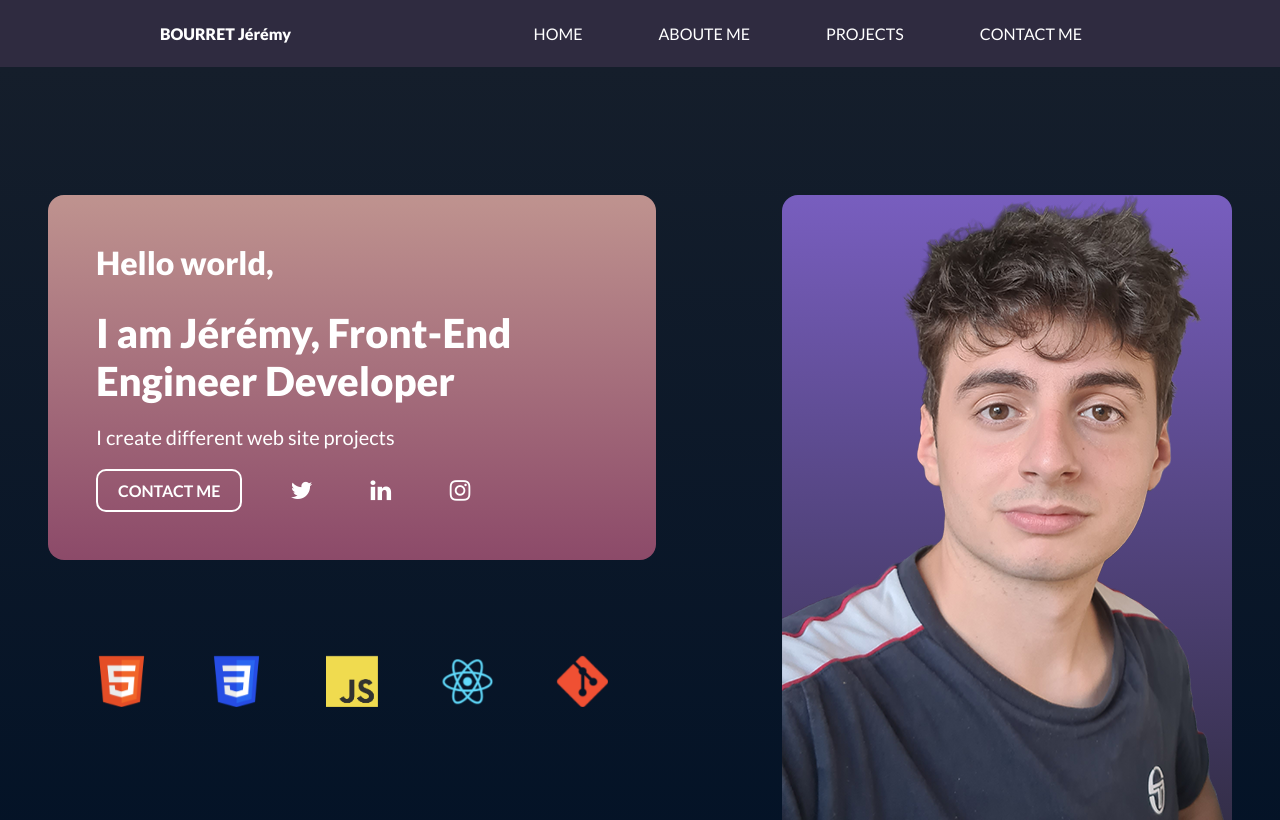
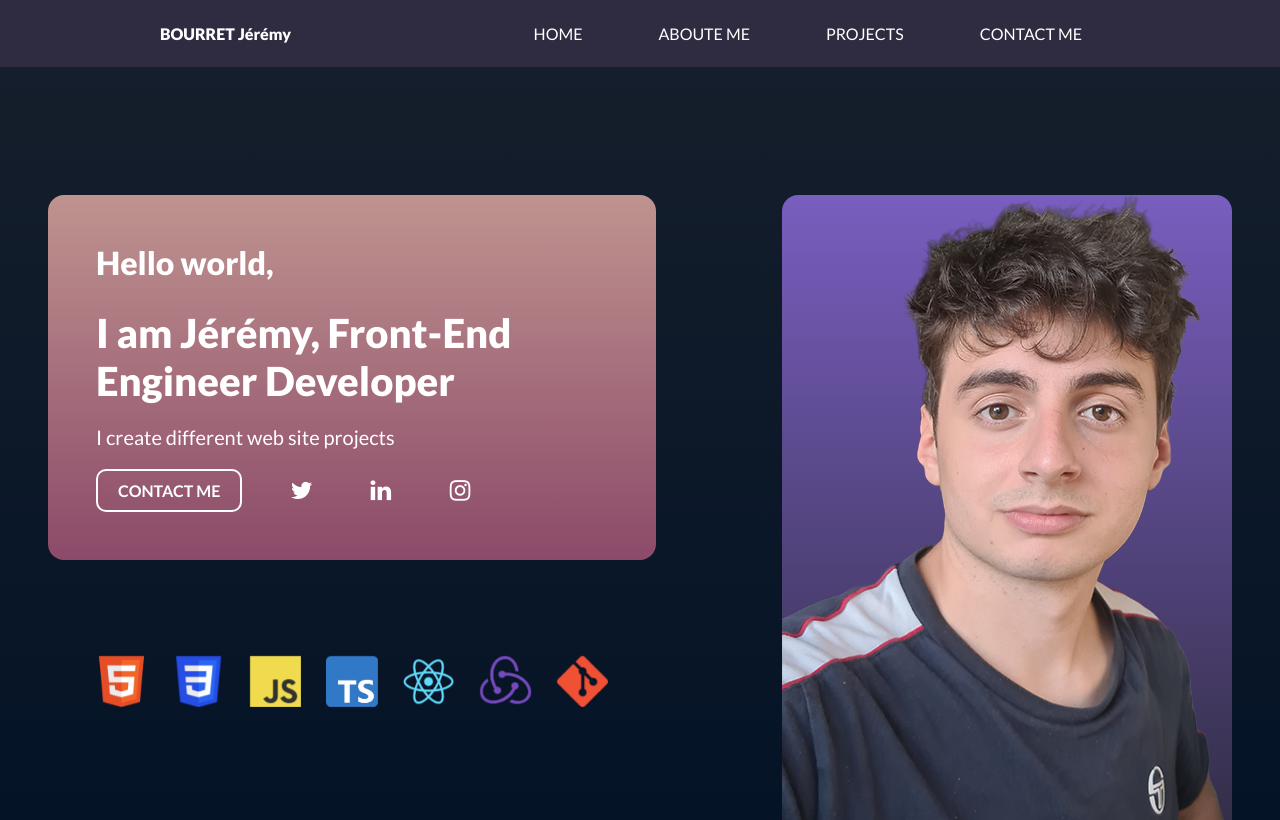
Before and after one commit to Jeremy84100/Jeremy.github.io, a plain HTML site: page index.html in a window 1280 px wide. Shown: the top 820 px of the page. Drawn offline with nearby package versions, Linux system fonts and the light colour scheme.

Commit message:
Technos add

```diff
--- a/index.html
+++ b/index.html
@@ -44,7 +44,9 @@
                 <img src="./ressources/img/html5-logo.webp" alt="html5-logo" class="language-icons html">
                 <img src="./ressources/img/css-logo.webp" alt="css-logo" class="language-icons css">
                 <img src="./ressources/img/javaScript-logo.webp" alt="javaScript-logo" class="language-icons js">
+                <img src="./ressources/img/TypeScriptLogo.png" alt="typescript-logo" class="language-icons ts">
                 <img src="./ressources/img/react-logo.webp" alt="react-logo" class="language-icons react">
+                <img src="./ressources/img/ReduxLogo.png" alt="redux-logo" class="language-icons redux">
                 <img src="./ressources/img/git-logo.webp" alt="git-logo" class="language-icons git">
             </div>
         </div>
--- a/ressources/styles.css
+++ b/ressources/styles.css
@@ -174,16 +174,28 @@ body {
     animation: apparition 0.4s 1s ease-out forwards;
 }
 
-.react {
+.ts {
     opacity: 0;
     transform: translateY(50px);
     animation: apparition 0.4s 1.1s ease-out forwards;
 }
 
+.react {
+    opacity: 0;
+    transform: translateY(50px);
+    animation: apparition 0.4s 1.2s ease-out forwards;
+}
+
+.redux {
+    opacity: 0;
+    transform: translateY(50px);
+    animation: apparition 0.4s 1.3s ease-out forwards;
+}
+
 .git {
     opacity: 0;
     transform: translateY(50px);
-    animation: apparition 0.4s 1.2s ease-out forwards;
+    animation: apparition 0.4s 1.4s ease-out forwards;
 }
 
 @keyframes apparition {
```
Also changed, not shown: ressources/img/ReduxLogo.png (added), ressources/img/TypeScriptLogo.png (added).
